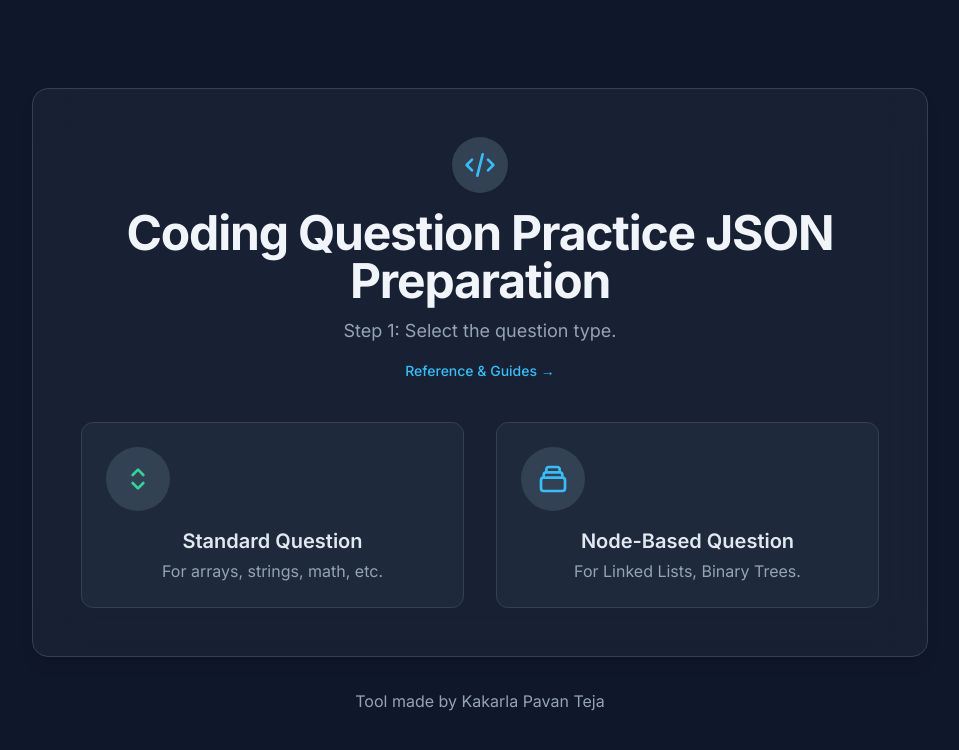
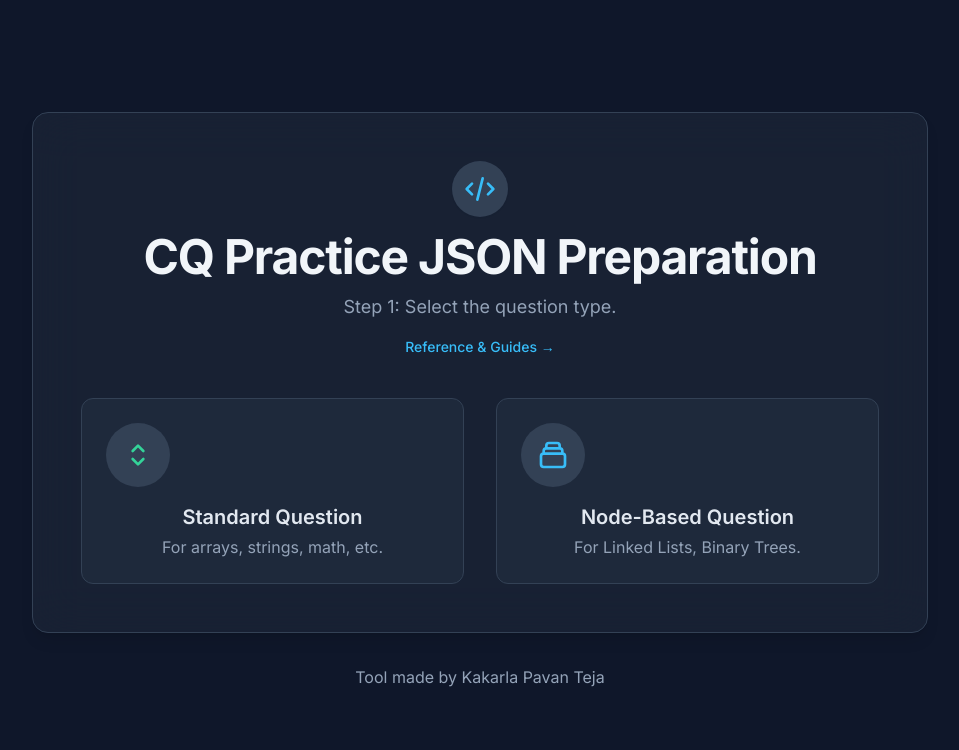
Before and after one commit to KakarlaPavanTeja/CodingJSONPracticeWebsite, a plain HTML site: page index.html in a window 1280 px wide. Shown: the whole page, without its empty margins (160-1119 px from the left). Drawn offline with nearby package versions, Linux system fonts and the light colour scheme.

Commit message:
updated the header again

```diff
--- a/index.html
+++ b/index.html
@@ -39,7 +39,7 @@
                     <div class="inline-flex items-center justify-center bg-slate-700 text-sky-400 rounded-full p-3 mb-4 shadow-sm">
                         <svg xmlns="http://www.w3.org/2000/svg" class="h-8 w-8" fill="none" viewBox="0 0 24 24" stroke="currentColor" stroke-width="2"><path stroke-linecap="round" stroke-linejoin="round" d="M10 20l4-16m4 4l4 4-4 4M6 16l-4-4 4-4" /></svg>
                     </div>
-                    <h1 class="text-4xl md:text-5xl font-bold text-slate-100 tracking-tight">Coding Question Practice JSON Preparation</h1>
+                    <h1 class="text-4xl md:text-5xl font-bold text-slate-100 tracking-tight">CQ Practice JSON Preparation</h1>
                     <p class="mt-3 text-lg text-slate-400">Step 1: Select the question type.</p>
                      <button id="show-guides-btn" class="mt-4 text-sky-400 hover:text-sky-300 transition-colors text-sm font-medium">
                         Reference & Guides &rarr;
```
